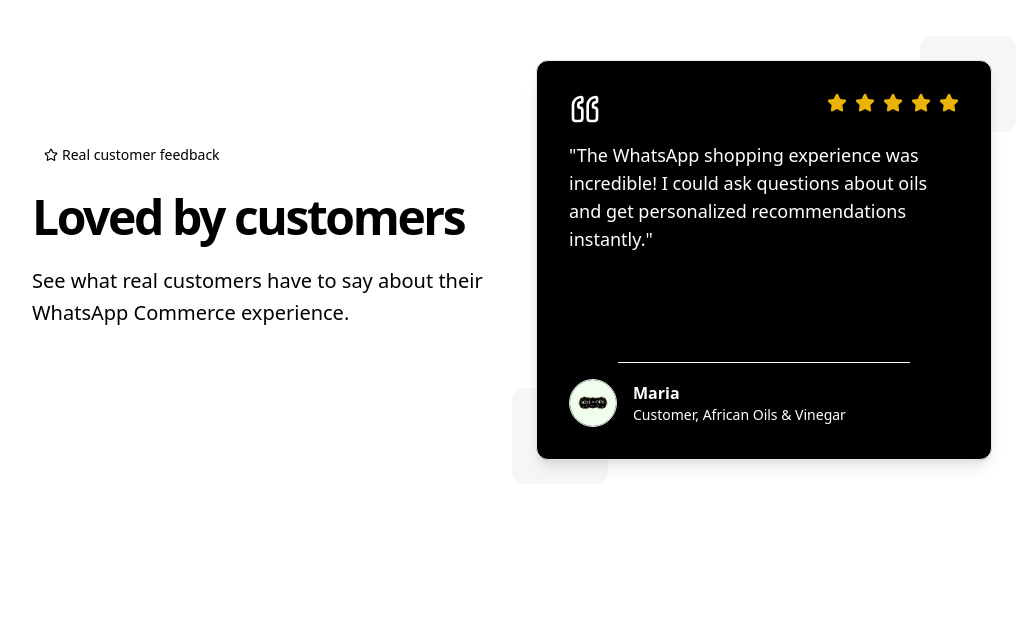
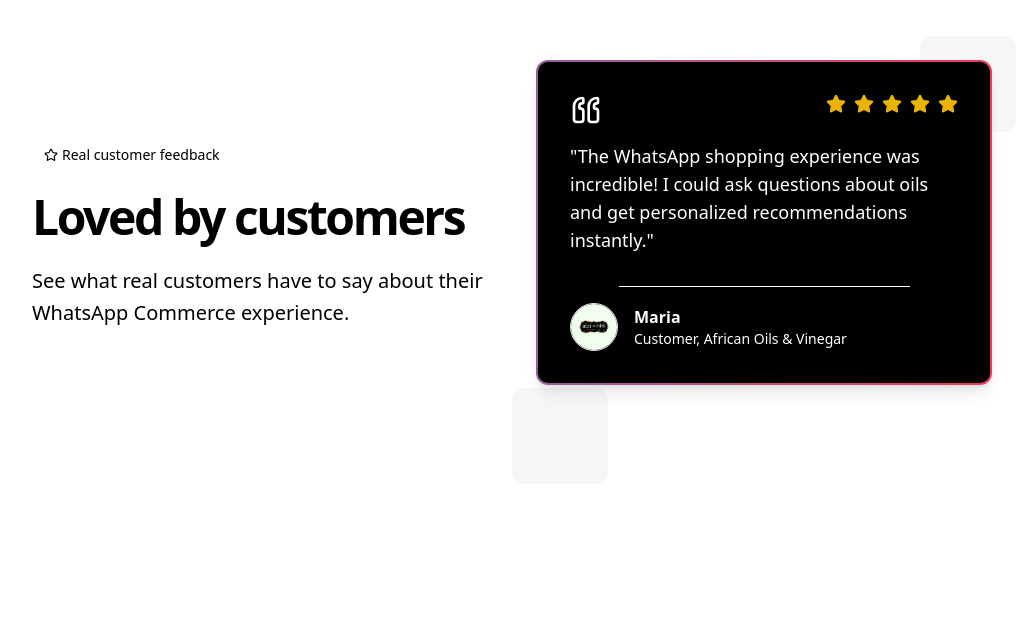
Before and after one commit to MattFlowapt/flowapt-website, a React (Vite) app: page / in a window 1280 px wide. Shown: the part 728-1349 px from the top of the page, without its empty margins (128-1157 px from the left). Built offline with nearby package versions, Linux system fonts and the light colour scheme; a web font is replaced by a local one.

Commit message:
Add gradient border to testimonial cards matching the Client Portal button

```diff
--- a/src/components/blocks/animated-testimonials.tsx
+++ b/src/components/blocks/animated-testimonials.tsx
@@ -143,7 +143,8 @@
                 transition={{ duration: 0.5, ease: "easeInOut" }}
                 style={{ zIndex: activeIndex === index ? 10 : 0 }}
               >
-                <div className="bg-black text-white border shadow-lg rounded-xl p-6 sm:p-8 h-full flex flex-col justify-between">
+                <div className="p-[2px] rounded-xl bg-gradient-to-r from-[#94609a] to-[#ee3a5b] shadow-lg">
+                  <div className="bg-black text-white rounded-[10px] p-6 sm:p-8 h-full flex flex-col justify-between">
                     <div className="flex justify-between items-start mb-4">
                       <Quote className="h-6 w-6 sm:h-8 sm:w-8 text-primary/20 rotate-180" />
                       <div className="flex gap-1 sm:gap-2">
@@ -178,6 +179,7 @@
                       </div>
                     </div>
                   </div>
+                </div>
               </motion.div>
             ))}
 
```
Lines whose indentation alone changed are shown as unchanged.
